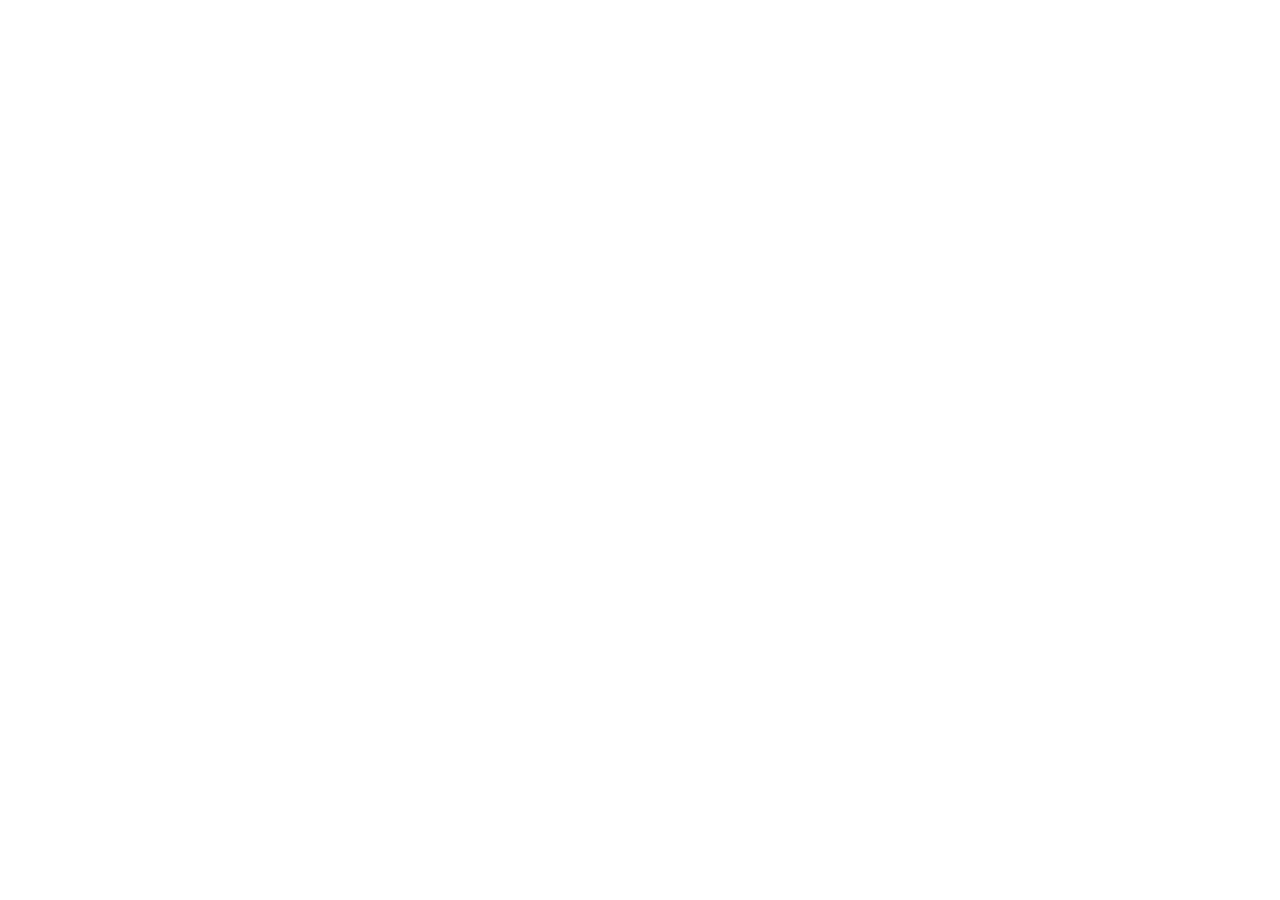
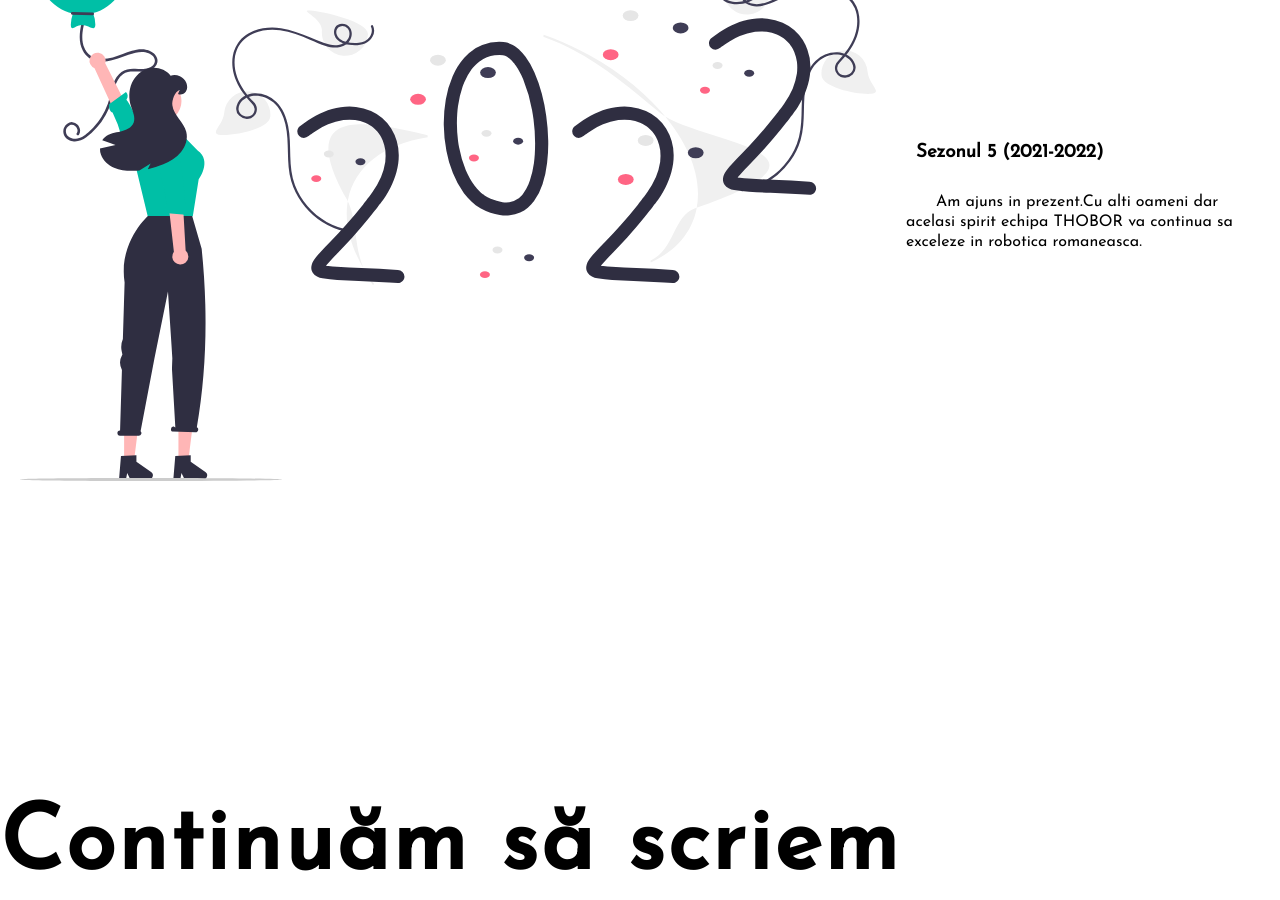
Before and after one commit to DragutuMatei/ThoborSiteFrontend, a React (Create React App) app: page /about in a window 1280 px wide. Shown: the part 2220-3120 px from the top of the page. Before the commit the page ends 1805 px from the top, so only its background shows below. Built offline with nearby package versions, Linux system fonts and the light colour scheme; a web font is replaced by a local one.

Commit message:
about done

```diff
--- a/src/pages/about/About.tsx
+++ b/src/pages/about/About.tsx
@@ -91,6 +91,22 @@
             </p>
           </div>
         </div>
+        <div className="about_3">
+          <img
+            src={require("../../assets/Images/about_3.svg").default}
+            alt="about_3"
+          />
+          <div className="scris">
+            <h3>Sezonul 5 (2021-2022)</h3>
+            <p>
+              Am ajuns in prezent.Cu alti oameni dar acelasi spirit echipa
+              THOBOR va continua sa exceleze in robotica romaneasca.
+            </p>
+          </div>
+        </div>
+        <div className="about_4">
+          <h1>Continuăm să scriem poveste...</h1>
+        </div>
       </div>
     </div>
   );
--- a/src/pages/about/about.scss
+++ b/src/pages/about/about.scss
@@ -29,13 +29,33 @@
       height: auto;
     }
     .scris {
+      cursor: default;
       padding-top: 5em;
       padding-bottom: 5em;
       h2 {
+        width: fit-content;
         padding-bottom: 2em;
+        transition: .1s;
+        &:hover{
+          color: green;
+          font-size: 28px;
+        }
       }
       h3 {
+        width: fit-content;
+        transition: .1s;
         padding: 20px;
+        &:hover {
+          color: lightgreen;
+          font-size: 24px;
+        }
+      }
+      b {
+        transition: .1s;
+        &:hover {
+          color:lightgreen;
+          font-size: 18px;
+        }
       }
       p {
         padding: 10px;
@@ -54,5 +74,26 @@
         height: auto;
       }
     }
+    .about_3 {
+      display: flex;
+      align-items: center;
+      justify-content: center;
+      padding-top: 20em;
+      img {
+        width: 70vw;
+        height: auto;
+      }
+    }
+    .about_4 {
+      display: flex;
+      align-items: center;
+      justify-content: center;
+      padding-top: 20em;
+      padding-bottom: 10em;
+      h1 {
+        font-size: 90px;
+        letter-spacing: 3px;
+      }
+    }
   }
 }
```
Also changed, not shown: src/assets/Images/about_3.svg (added).
